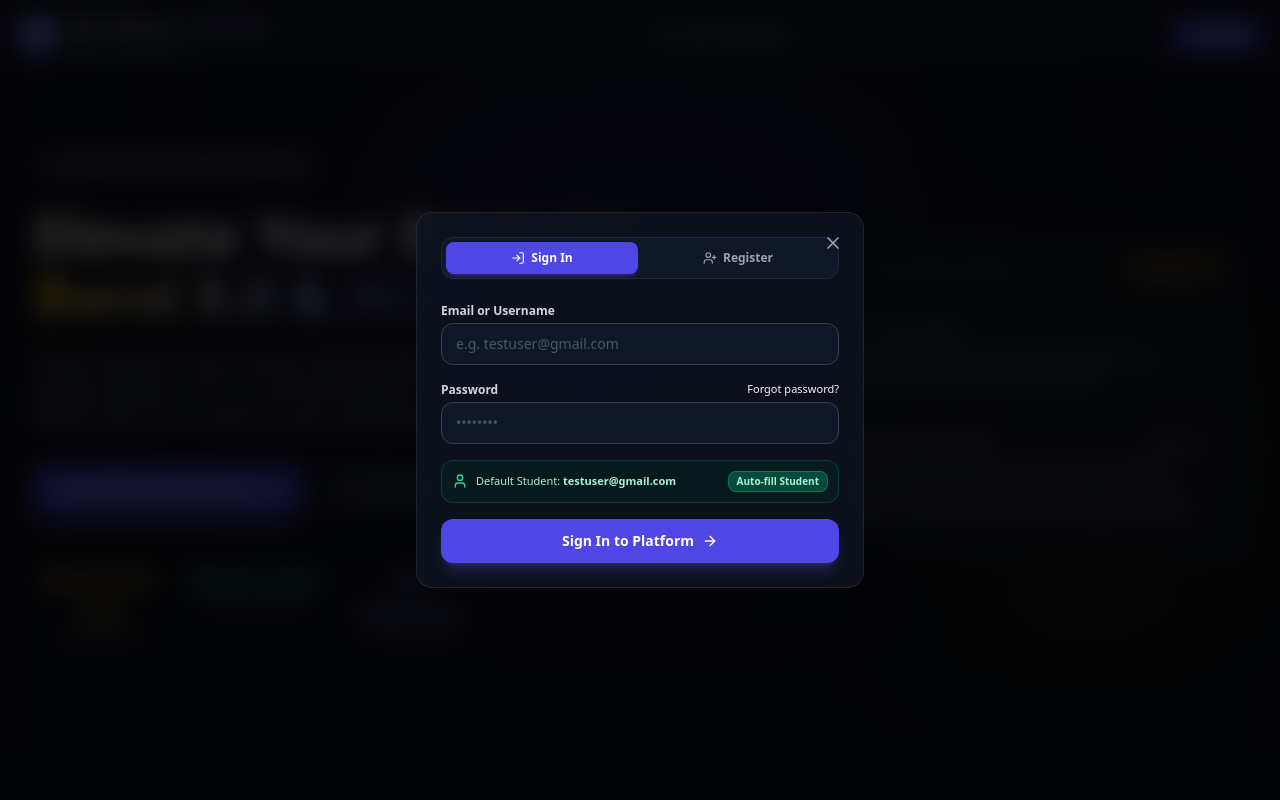
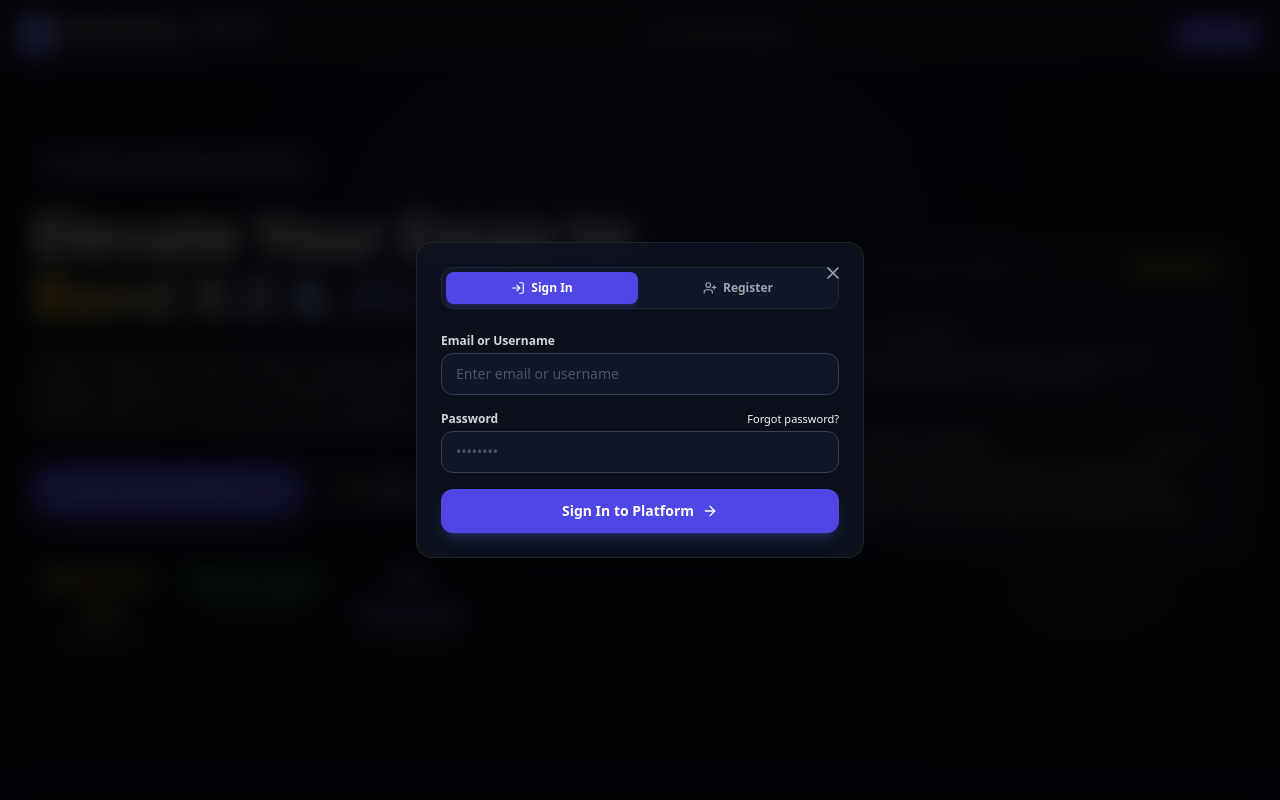
Before and after one commit to SShuhratt/Writing_Platform, a Next.js app: page / in a window 1280 px wide. Both pictures are taken after a click on the button "Sign In". Shown: the top 800 px of the page. Built offline with nearby package versions, Linux system fonts and the light colour scheme.

Commit message:
UI: Remove student autofill helper from login/register modals

```diff
--- a/src/components/auth/AuthModals.tsx
+++ b/src/components/auth/AuthModals.tsx
@@ -2,7 +2,7 @@
 
 import React, { useState } from 'react';
 import { useWritingStore } from '@/lib/store';
-import { AuthService, DEFAULT_TEST_PASS } from '@/lib/auth-service';
+import { AuthService } from '@/lib/auth-service';
 import { TargetBand } from '@/types/ielts';
 import { ALL_TARGET_BANDS } from '@/lib/ielts-rubric';
 import {
@@ -13,7 +13,6 @@ import {
   ShieldAlert,
   CheckCircle2,
   ArrowRight,
-  User,
   Zap
 } from 'lucide-react';
 
@@ -76,12 +75,6 @@ export const AuthModals: React.FC = () => {
     setResetMsg(res.message);
   };
 
-  const handleFillTestUserCredentials = () => {
-    setLoginIdentifier('testuser@gmail.com');
-    setLoginPass(DEFAULT_TEST_PASS);
-    setError('');
-  };
-
   return (
     <div className="fixed inset-0 z-50 flex items-center justify-center p-4 bg-black/80 backdrop-blur-md animate-fadeIn">
       <div className="w-full max-w-md glass-panel rounded-2xl p-6 border border-gray-700/80 shadow-2xl relative">
@@ -133,7 +126,7 @@ export const AuthModals: React.FC = () => {
                 required
                 value={loginIdentifier}
                 onChange={(e) => setLoginIdentifier(e.target.value)}
-                placeholder="e.g. testuser@gmail.com"
+                placeholder="Enter email or username"
                 className="w-full px-3.5 py-2.5 rounded-xl bg-gray-900/90 border border-gray-700 text-white text-sm focus:outline-none focus:border-brand-500 placeholder-gray-600"
               />
             </div>
@@ -157,21 +150,6 @@ export const AuthModals: React.FC = () => {
                 placeholder="••••••••"
                 className="w-full px-3.5 py-2.5 rounded-xl bg-gray-900/90 border border-gray-700 text-white text-sm focus:outline-none focus:border-brand-500 placeholder-gray-600"
               />
-            </div>
-
-            {/* Student Helper Option */}
-            <div className="p-2.5 rounded-xl bg-emerald-950/40 border border-emerald-500/20 flex items-center justify-between">
-              <div className="flex items-center gap-2">
-                <User className="h-4 w-4 text-emerald-400" />
-                <span className="text-[11px] text-emerald-200">Default Student: <strong>testuser@gmail.com</strong></span>
-              </div>
-              <button
-                type="button"
-                onClick={handleFillTestUserCredentials}
-                className="px-2 py-0.5 rounded-lg bg-emerald-600/40 hover:bg-emerald-600/60 text-emerald-200 border border-emerald-500/40 text-[10px] font-bold"
-              >
-                Auto-fill Student
-              </button>
             </div>
 
             <button
```
